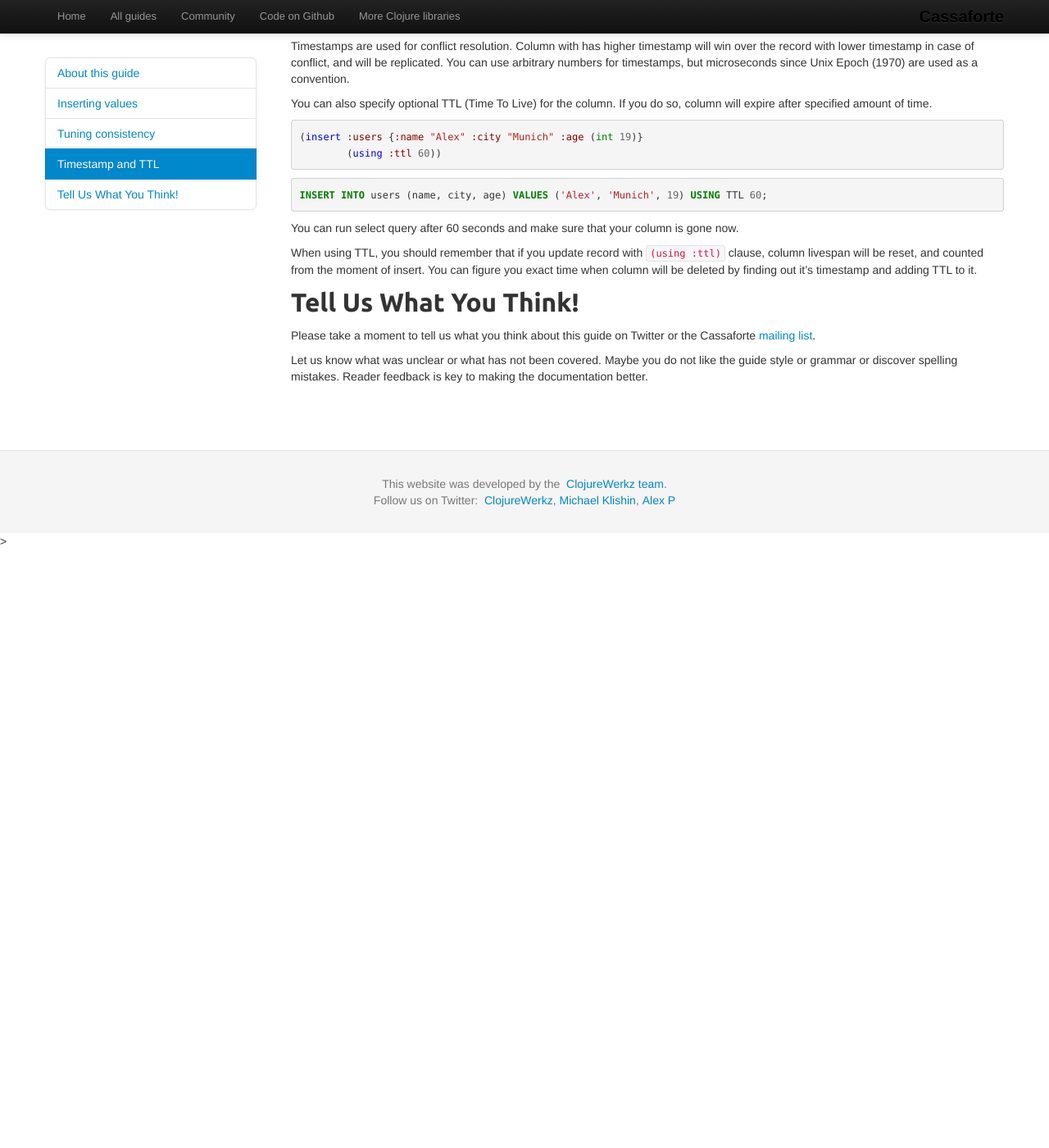
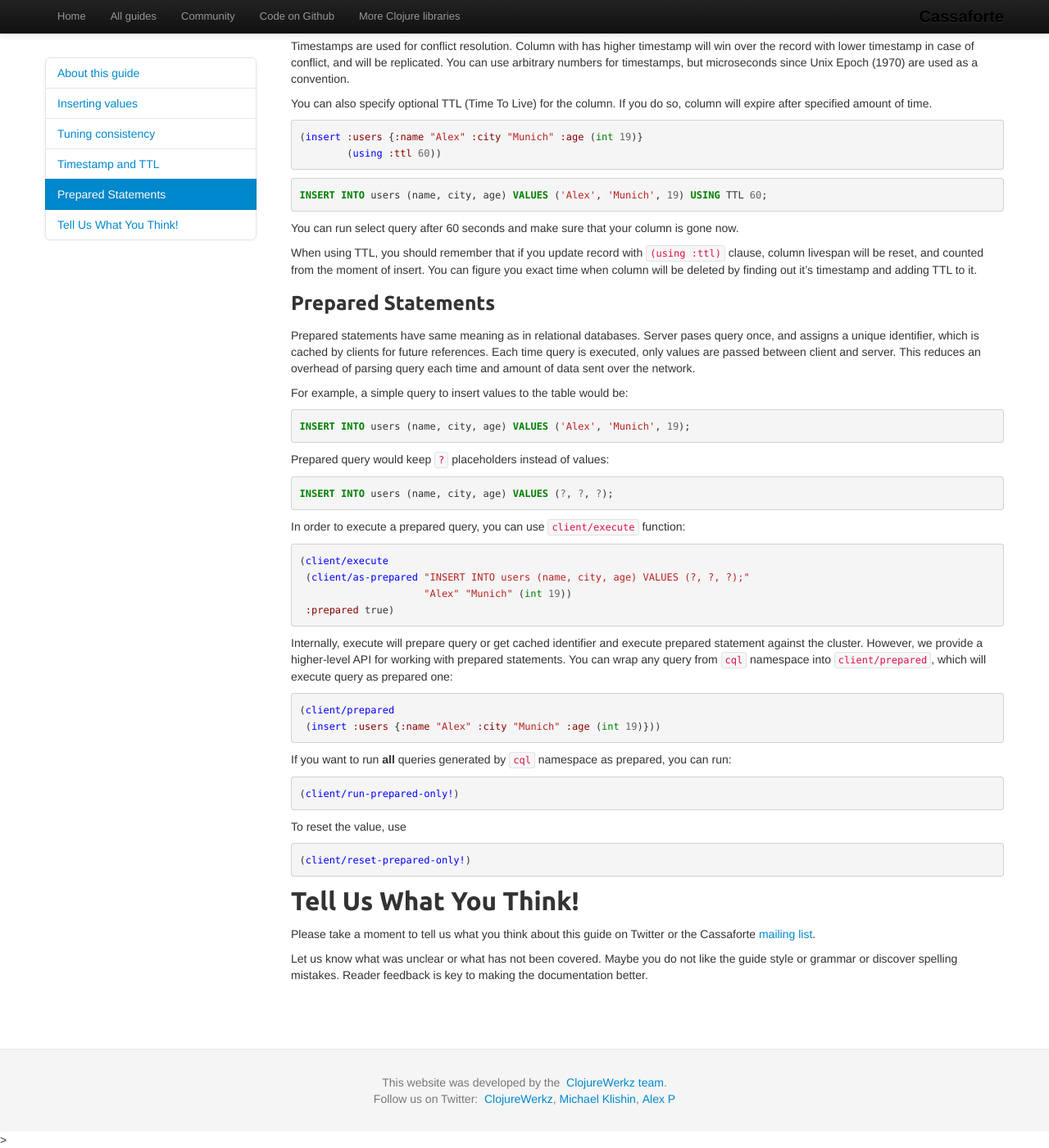
Before and after one commit to clojurewerkz/cassaforte.docs, a Jekyll site: the page built from articles/kv.md, in a window 1280 px wide and 1400 px high, scrolled down 2334 px. Shown: the whole window at 82% size. Built offline with Jekyll 4.4.1, drawn with Linux system fonts in a browser that asks for light colours; some web fonts are replaced; Markdown is read by kramdown in place of the engine named in the settings; before the commit the page ends 3004 px from its top, so only the background shows below that.

Commit message:
Add prepared queries guide

````diff
--- a/articles/kv.md
+++ b/articles/kv.md
@@ -24,6 +24,7 @@ Every example will start with Clojure code followed by corresponding CQL stateme
 ## Inserting values
 
 Let's create users table where we'll insert the values:
+
 ```clj
 (create-table :users
               (column-definitions {:name :varchar
@@ -66,7 +67,7 @@ SELECT * FROM users;
 |  Alex |   19 | Munich |
 ```
 
-## Tuning consistency
+### Tuning consistency
 
 With Cassaforte, it is possible to tune Consistency on a per-query basis.
 In order to do that, wrap your database call into `clojurewerkz.cassaforte.client/with-consistency-level`.
@@ -107,7 +108,7 @@ Following operation will be performed with consistenct level of `:one`:
   (insert :users {:name "Alex" :city "Munich" :age (int 19)}))
 ```
 
-## Timestamp and TTL
+### Timestamp and TTL
 
 When performing writes, you can specify Timestamp for the written columns. Even if you do not specify
 Timestamp manually, it is set by Cassandra internally. You can check it by using `cassandra-cli`, which
@@ -169,3 +170,53 @@ You can run select query after 60 seconds and make sure that your column is gone
 When using TTL, you should remember that if you update record with `(using :ttl)` clause, column
 livespan will be reset, and counted from the moment of insert. You can figure you exact time when
 column will be deleted by finding out it's timestamp and adding TTL to it.
+
+### Prepared Statements
+
+Prepared statements have same meaning as in relational databases. Server pases query once, and
+assigns a unique identifier, which is cached by clients for future references. Each time query
+is executed, only values are passed between client and server. This reduces an overhead of
+parsing query each time and amount of data sent over the network.
+
+For example, a simple query to insert values to the table would be:
+
+```sql
+INSERT INTO users (name, city, age) VALUES ('Alex', 'Munich', 19);
+```
+
+Prepared query would keep `?` placeholders instead of values:
+
+```sql
+INSERT INTO users (name, city, age) VALUES (?, ?, ?);
+```
+
+In order to execute a prepared query, you can use `client/execute` function:
+
+```clj
+(client/execute
+ (client/as-prepared "INSERT INTO users (name, city, age) VALUES (?, ?, ?);"
+                     "Alex" "Munich" (int 19))
+ :prepared true)
+```
+
+Internally, execute will prepare query or get cached identifier and execute prepared statement
+against the cluster. However, we provide a higher-level API for working with prepared statements.
+You can wrap any query from `cql` namespace into `client/prepared`, which will execute query as
+prepared one:
+
+```clj
+(client/prepared
+ (insert :users {:name "Alex" :city "Munich" :age (int 19)}))
+```
+
+If you want to run __all__ queries generated by `cql` namespace as prepared, you can run:
+
+```clj
+(client/run-prepared-only!)
+```
+
+To reset the value, use
+
+```clj
+(client/reset-prepared-only!)
+```
````
Also changed, not shown: articles/getting_started.md (+36 -15 lines).
